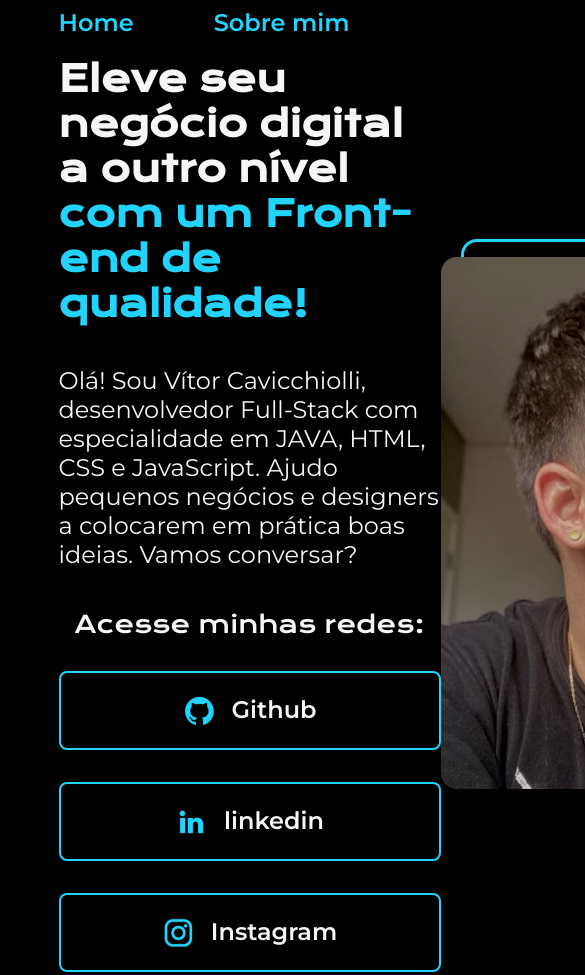
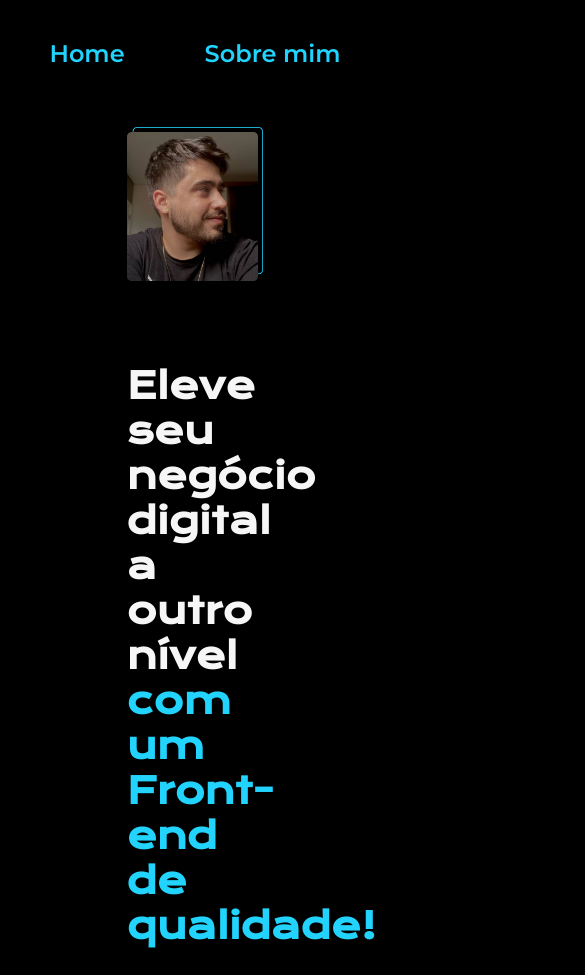
Before and after one commit to Vitorcavic/Portf-lio, a plain HTML site: page index.html in a window 390 px wide. Shown: the top 975 px of the page, 585 px wide, since content can reach past the window. Drawn offline with nearby package versions, Linux system fonts and the light colour scheme.

Commit message:
implementação da responsividade

```diff
--- a/index.html
+++ b/index.html
@@ -28,21 +28,21 @@
             conversar?</p>
             <div class="apresentacao__links">
                 <h2 class="apresentacao__links__subtitulo">Acesse minhas redes:</h2>
-                <a target="_blank" class="apresentacao__links__link" href="https://github.com/Vitorcavic">
+                <a target="_blank" class="apresentacao__links__navegacao" href="https://github.com/Vitorcavic">
                     <img src="./assets/github.png">
                     Github
                 </a>
-                <a target="_blank" class="apresentacao__links__link" href="https://www.linkedin.com/in/vítor-roggeri-cavicchiolli-23545a1b3/">
+                <a target="_blank" class="apresentacao__links__navegacao" href="https://www.linkedin.com/in/vítor-roggeri-cavicchiolli-23545a1b3/">
                     <img src="./assets/linkedin.png">
                     linkedin
                 </a>
-                <a target="_blank" class="apresentacao__links__link" href="https://instagram.com/vitorcavic">
+                <a target="_blank" class="apresentacao__links__navegacao" href="https://instagram.com/vitorcavic">
                     <img src="./assets/instagram.png">
                     Instagram
                 </a>
             </div>
         </section>
-        <img src="./assets/vitor_dev.png" alt="Vitor desenvolvedor">
+        <img class="apresentacao__imagem" src="./assets/vitor_dev.png" alt="Vitor desenvolvedor">
     </main>
     <footer class="rodape">
         <p>Desenvolvido por Vítor Cavicchiolli</p>
--- a/styles/style.css
+++ b/styles/style.css
@@ -1,6 +1,6 @@
 @import url('https://fonts.googleapis.com/css2?family=Krona+One&family=Montserrat:wght@400;600&display=swap');
 
-:root {
+:root{
     --cor-primaria: #000000;
     --cor-secundaria: #F6F6F6;
     --cor-terciaria: #22D4FD;
@@ -9,6 +9,7 @@
     --fonte-primaria: 'Krona One', sans-serif;
     --fonte-secundaria: 'Montserrat', sans-serif;
 }
+
 *{
     margin: 0;
     padding: 0;
@@ -19,42 +20,50 @@ body{
     background-color: var(--cor-primaria);
     color: var(--cor-secundaria);
 }
+
 .cabecalho{
     padding: 2% 0% 0% 15%;
 }
+
 .cabecalho__menu{
     display: flex;
     gap: 80px;
 }
+
 .cabecalho__menu__link{
     font-family: var(--fonte-secundaria);
-    font-size: 24px;
+    font-size: 1.5rem;
     font-weight: 600;
     color: var(--cor-terciaria);
     text-decoration: none;
 }
+
 .apresentacao{
     padding: 5% 15%;
     display: flex;
     align-items: center;
     justify-content: space-between;
+    gap: 82px;
 }
+
 .apresentacao__conteudo{
-    width: 615px;
+    width: 50%;
     display: flex;
     flex-direction: column;
     gap: 40px;
 }
 
 .apresentacao__conteudo__titulo{
-    font-size: 36px;
+    font-size: 2.25rem;
     font-family: var(--fonte-primaria);
 }
+
 .titulo-destaque{
     color: var(--cor-terciaria);
 }
+
 .apresentacao__conteudo__texto{
-    font-size: 24px;
+    font-size: 1.5rem;
     font-family: var(--fonte-secundaria);
 }
 
@@ -65,36 +74,57 @@ body{
     align-items: center;
     gap: 32px;
 }
+
 .apresentacao__links__subtitulo{
     font-family: var(--fonte-primaria);
     font-weight: 400;
-    font-size: 24px;
+    font-size: 1.5rem;
 }
-.apresentacao__links__link{
+
+.apresentacao__links__navegacao{
     display: flex;
     justify-content: center;
     gap: 16px;
     border: 2px solid var(--cor-terciaria);
-    width: 378px;
+    width: 50%;
     text-align: center;
     border-radius: 8px;
-    font-size: 24px;
+    font-size: 1.5rem;
     font-weight: 600;
     padding: 21.5px 0;
     text-decoration: none;
     color: var(--cor-secundaria);
     font-family: var(--fonte-secundaria);
 }
-.apresentacao__links__link:hover{
+
+.apresentacao__links__navegacao:hover{
     background-color: var(--cor-hover);
-    width: 400px;
+    width: 55%;
 }
+
+.apresentacao__imagem{
+    width: 50%;
+}
+
 .rodape{
     color: var(--cor-primaria);
     background-color: var(--cor-terciaria);
     padding: 24px;
     text-align: center;
     font-family: var(--fonte-secundaria);
-    font-size: 24px;
+    font-size: 1.5rem;
     font-weight: 400;
 }
+
+@media (max-width: 1200px) {
+    .cabecalho {
+        padding: 10%;
+    }
+
+    .cabecalho__menu{
+        justify-content: center;
+    }
+    .apresentacao {
+        flex-direction: column-reverse;
+    }
+}
```
Also changed, not shown: about.html (+1 -1 lines).
